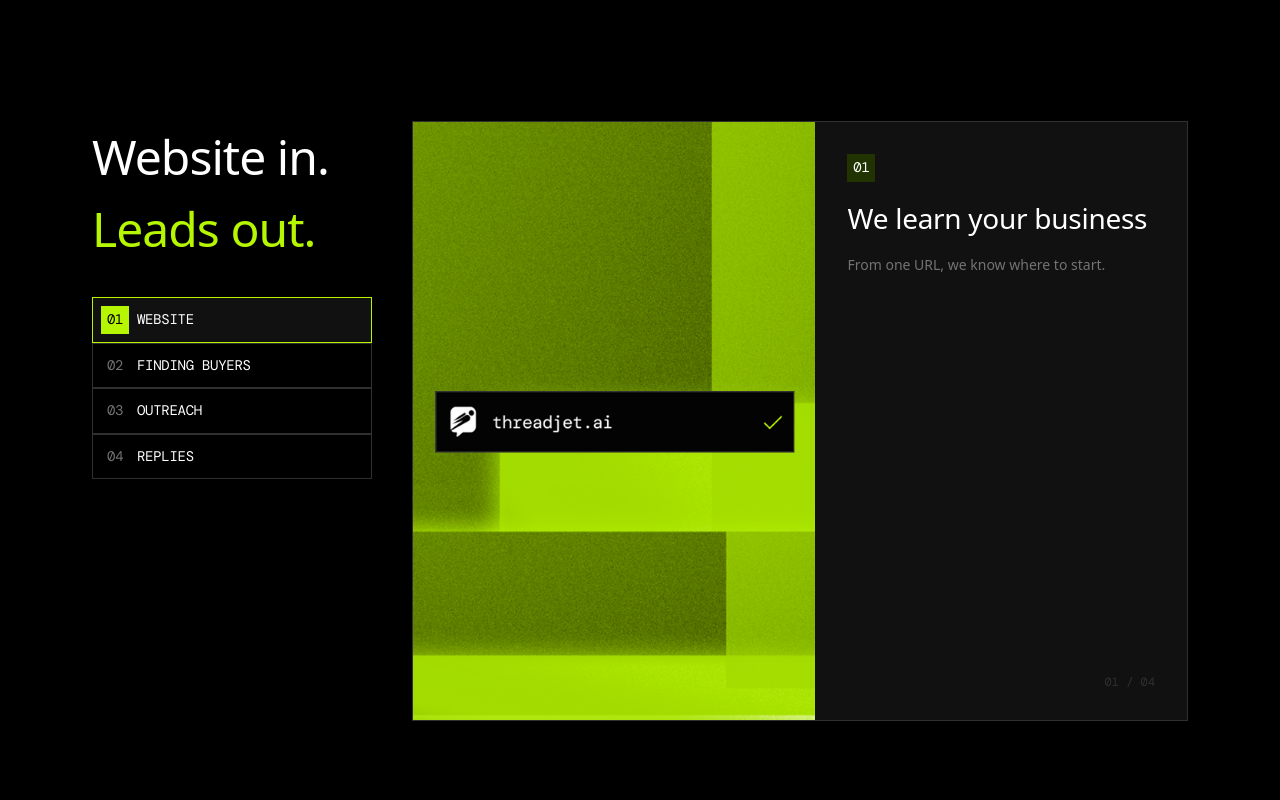
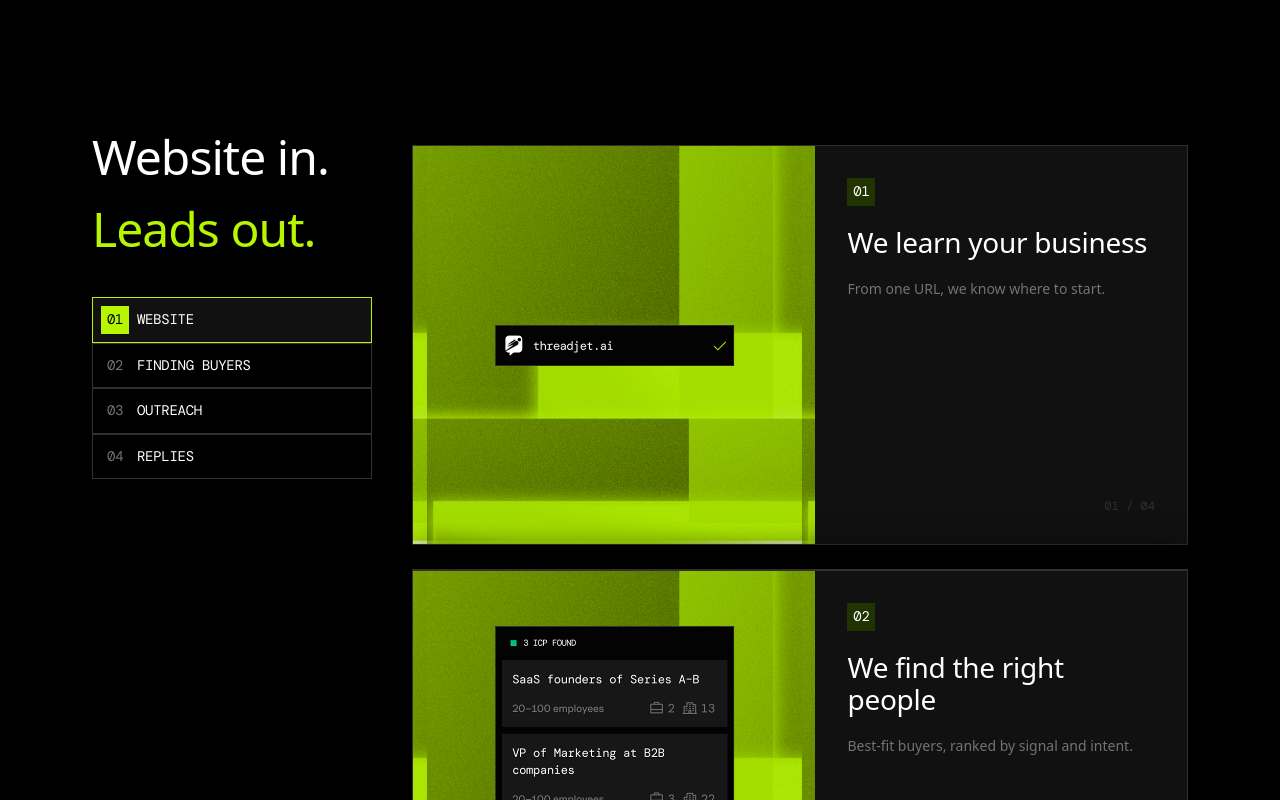
Before and after one commit to Yadav036/inboundiq-seo, a Next.js app: page / in a window 1280 px wide. Shown: the part 840-1640 px from the top of the page. Built offline with nearby package versions, Linux system fonts and the light colour scheme; a web font is replaced by a local one.

Commit message:
Sticky Done

```diff
--- a/components/landing/WebsiteInLeadsOut.tsx
+++ b/components/landing/WebsiteInLeadsOut.tsx
@@ -131,7 +131,7 @@ export function WebsiteInLeadsOut() {
         {WEBSITE_IN_LEADS_STEPS.map((step, i) => (
           <div
             key={step.badge}
-            className='relative h-auto lg:h-[140vh]'
+            className='relative h-auto sticky top-[96px]'
           >
             {/* IntersectionObserver target — top edge of each scroll “stage” */}
             <div
@@ -141,22 +141,22 @@ export function WebsiteInLeadsOut() {
             />
 
             <div
-              className='bg-[#0f0f0f] lg:sticky'
+              className='bg-[#0f0f0f] my-6'
               style={{
+                zIndex: i + 1,
                 top: STICKY_TOP,
-                zIndex: i + 1,
                 borderTop: i > 0 ? '1px solid #303030' : undefined,
                 boxShadow: i > 0 ? '0 -12px 32px 0 rgba(0,0,0,1)' : undefined,
               }}
             >
-              <div className='flex min-h-[75vh] border border-[#303030]'>
+              <div className='flex min-h-[50vh] border border-[#303030]'>
                 {/* Visual panel — background image */}
                 <div
                   className='relative hidden flex-shrink-0 md:block'
                   style={{
                     width: '52%',
                     backgroundImage: `url('${STEP_BACKGROUNDS[i]}')`,
-                    backgroundSize: 'cover',
+                    backgroundSize: 'contain',
                     backgroundPosition: 'center',
                   }}
                 />
```
